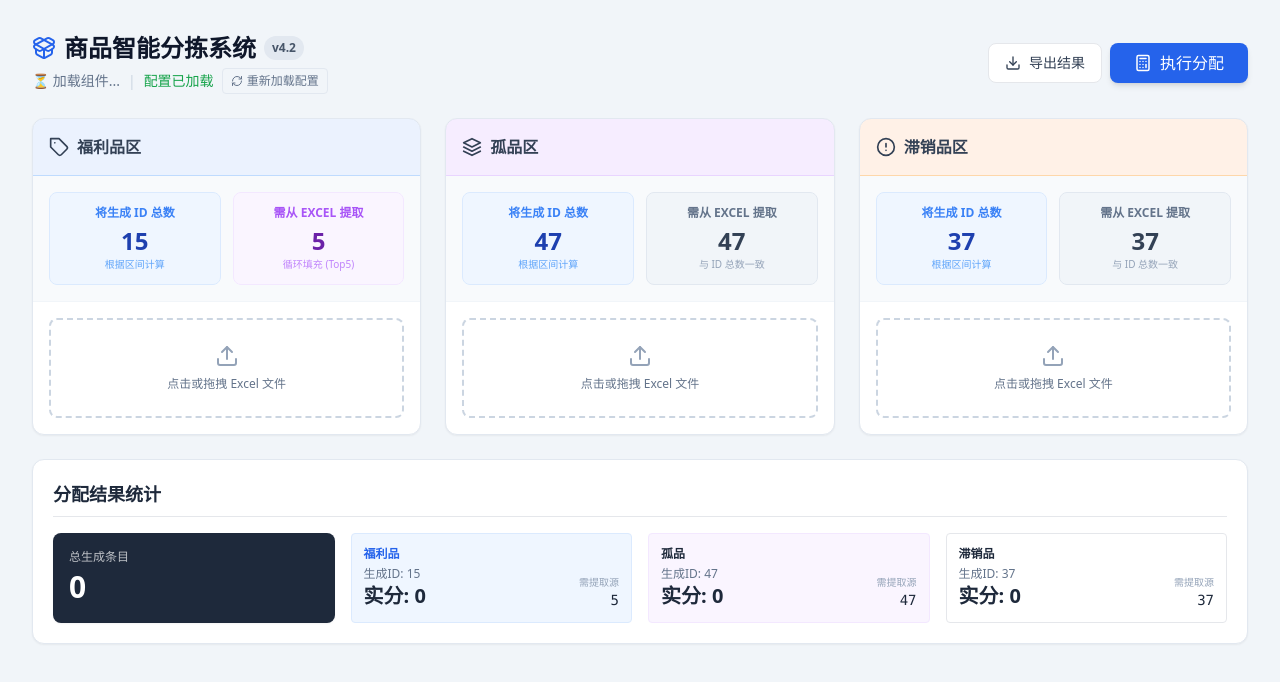
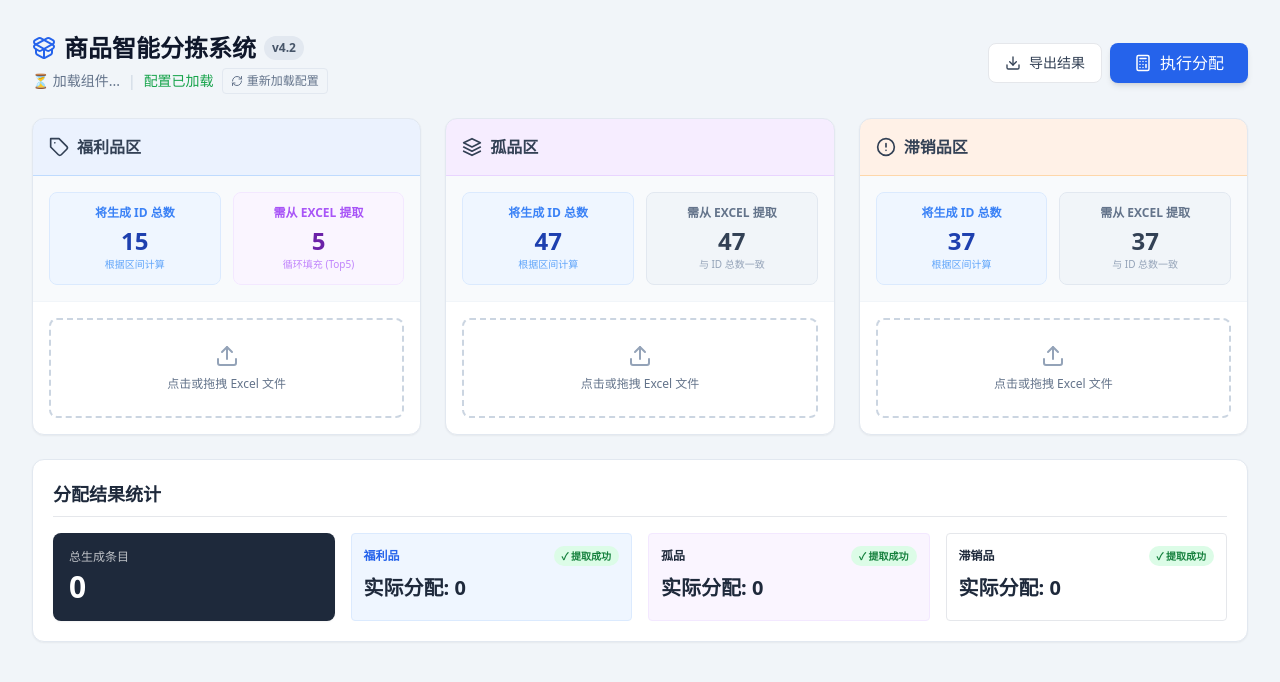
Before and after one commit to KagoJoker999/ziyang, a React (Vite) app: page / in a window 1280 px wide. Both pictures are taken after a click on the button "执行分配". Shown: the top 682 px of the page. Built offline with nearby package versions, Linux system fonts and the light colour scheme.

Commit message:
优化统计块: 改为实际分配, 移除多余信息, 增加提取状态

```diff
--- a/src/app.jsx
+++ b/src/app.jsx
@@ -471,21 +471,17 @@ export default function App() {
                                 { key: 'unsaleable', label: '滞销品', color: 'orange' }
                             ].map(({ key, label, color }) => {
                                 const info = stats.details[key];
+                                const isSuccess = info.status !== 'warning';
                                 return (
-                                    <div key={key} className={`p-3 rounded border relative ${info.status === 'warning' ? 'bg-red-50 border-red-200' : `bg-${color}-50 border-${color}-100`}`}>
-                                        <div className={`text-xs font-bold uppercase text-${color}-600 mb-1 flex justify-between`}>
+                                    <div key={key} className={`p-3 rounded border relative ${isSuccess ? `bg-${color}-50 border-${color}-100` : 'bg-red-50 border-red-200'}`}>
+                                        <div className={`text-xs font-bold uppercase text-${color}-600 mb-2 flex justify-between items-center`}>
                                             {label}
-                                            {info.status === 'warning' && <AlertCircle size={14} className="text-red-500" />}
+                                            <span className={`text-[10px] px-2 py-0.5 rounded-full ${isSuccess ? 'bg-green-100 text-green-700' : 'bg-red-100 text-red-700'}`}>
+                                                {isSuccess ? '✓ 提取成功' : '✗ 提取失败'}
+                                            </span>
                                         </div>
-                                        <div className="flex justify-between items-end">
-                                            <div>
-                                                <div className="text-xs text-slate-500">生成ID: {info.idCount}</div>
-                                                <div className={`text-xl font-bold text-${color}-900`}>实分: {info.actual}</div>
-                                            </div>
-                                            <div className="text-right">
-                                                <div className="text-[10px] text-slate-400">需提取源</div>
-                                                <div className="font-mono text-sm">{info.extractNeed}</div>
-                                            </div>
+                                        <div className={`text-xl font-bold text-${color}-900`}>
+                                            实际分配: {info.actual}
                                         </div>
                                     </div>
                                 );
```
